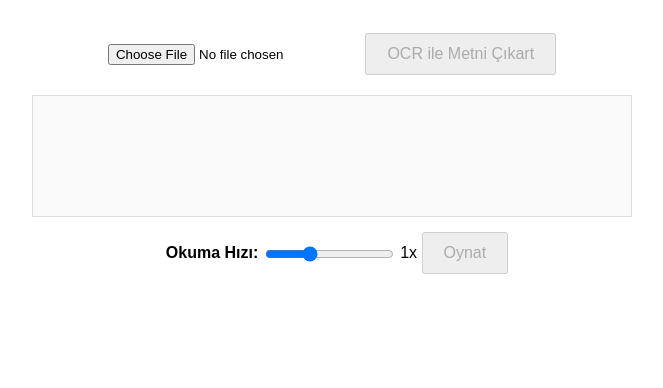
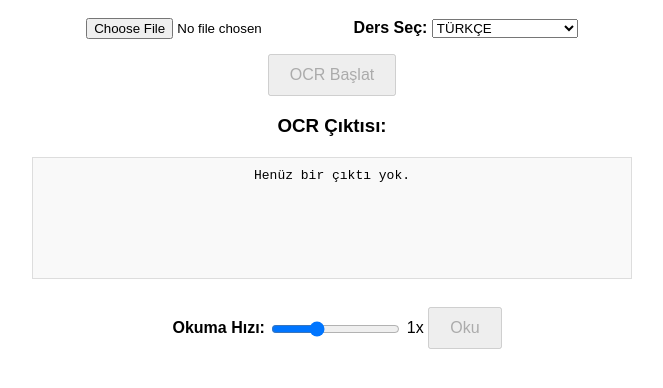
Before and after one commit to Largussen/seslicevap, a plain HTML site: page index.html in a window 1280 px wide. Shown: the part 70-458 px from the top of the page, without its empty margins (308-971 px from the left). Drawn offline with Linux system fonts and the light colour scheme.

Commit message:
Update index.html

```diff
--- a/index.html
+++ b/index.html
@@ -1,25 +1,34 @@
 <!DOCTYPE html>
 <html lang="tr">
 <head>
-  <meta charset="UTF-8" />
-  <meta name="viewport" content="width=device-width, initial-scale=1" />
-  <title>Cevap Anahtarı Okuyucu</title>
-  <link rel="stylesheet" href="style.css" />
-  <script src="https://cdn.jsdelivr.net/npm/tesseract.js@4/dist/tesseract.min.js"></script>
+  <meta charset="UTF-8">
+  <title>Cevap Anahtarı OCR</title>
+  <script src="https://cdn.jsdelivr.net/npm/tesseract.js@4.0.2/dist/tesseract.min.js"></script>
+  <link rel="stylesheet" href="style.css">
 </head>
 <body>
   <h1>Cevap Anahtarı Okuyucu</h1>
 
-  <input type="file" id="imageInput" accept="image/*" />
-  <button id="processBtn" disabled>OCR ile Metni Çıkart</button>
+  <input type="file" id="imageInput" accept="image/*">
 
-  <div id="textOutput" contenteditable="true" spellcheck="false" placeholder="OCR sonucu burada gözükecek..."></div>
+  <label for="lessonSelect">Ders Seç:</label>
+  <select id="lessonSelect">
+    <option value="TÜRKÇE">TÜRKÇE</option>
+    <option value="TEMEL MATEMATİK">TEMEL MATEMATİK</option>
+    <option value="FEN BİLİMLERİ">FEN BİLİMLERİ</option>
+    <option value="SOSYAL BİLİMLER">SOSYAL BİLİMLER</option>
+  </select>
+
+  <button id="processBtn" disabled>OCR Başlat</button>
+
+  <h3>OCR Çıktısı:</h3>
+  <pre id="textOutput">Henüz bir çıktı yok.</pre>
 
   <label for="speedRange">Okuma Hızı:</label>
-  <input type="range" id="speedRange" min="0.5" max="2" step="0.1" value="1" />
+  <input type="range" id="speedRange" min="0.5" max="2" step="0.1" value="1">
   <span id="speedValue">1</span>x
 
-  <button id="playBtn" disabled>Oynat</button>
+  <button id="playBtn" disabled>Oku</button>
 
   <script src="script.js"></script>
 </body>
```
